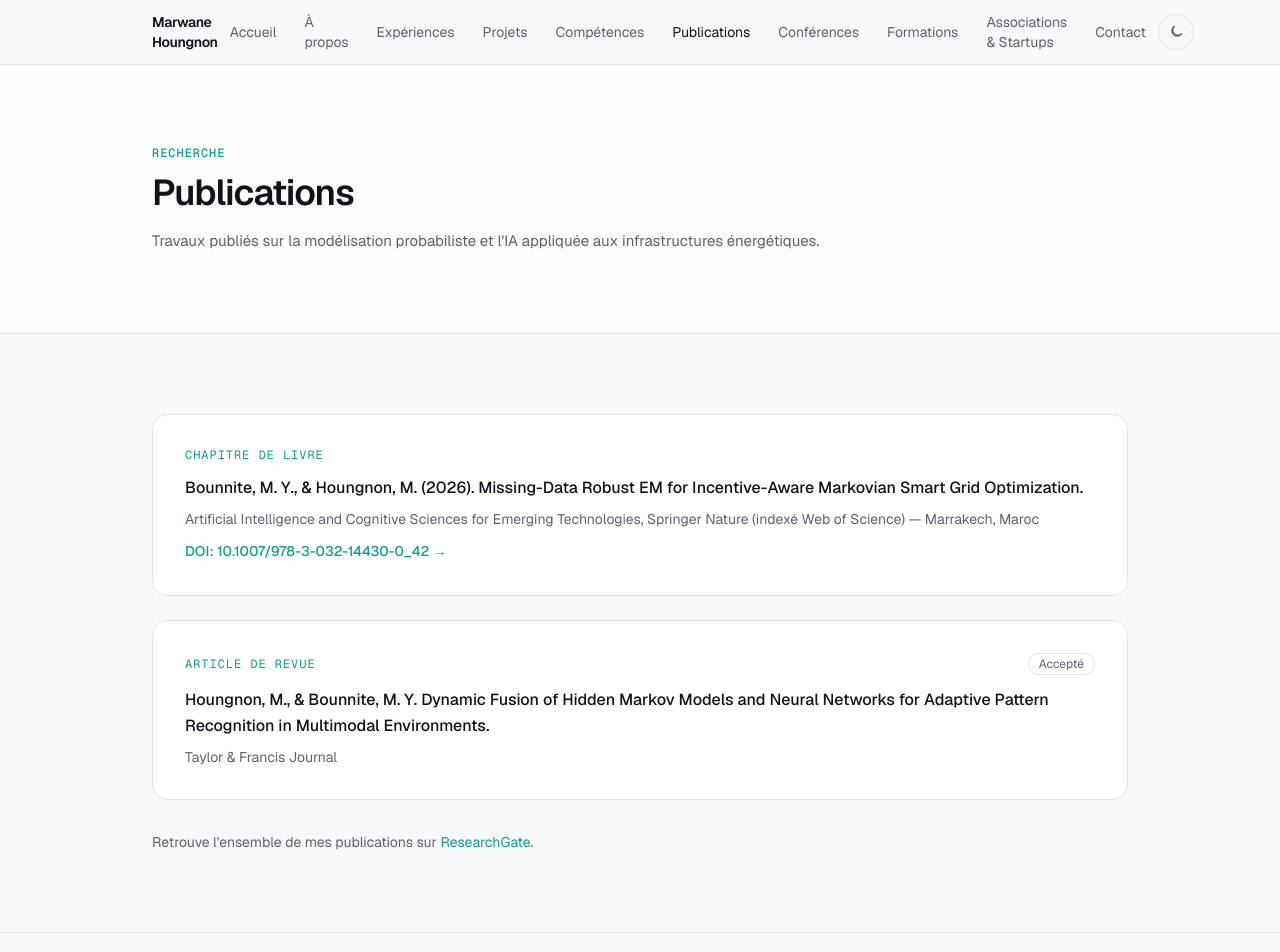
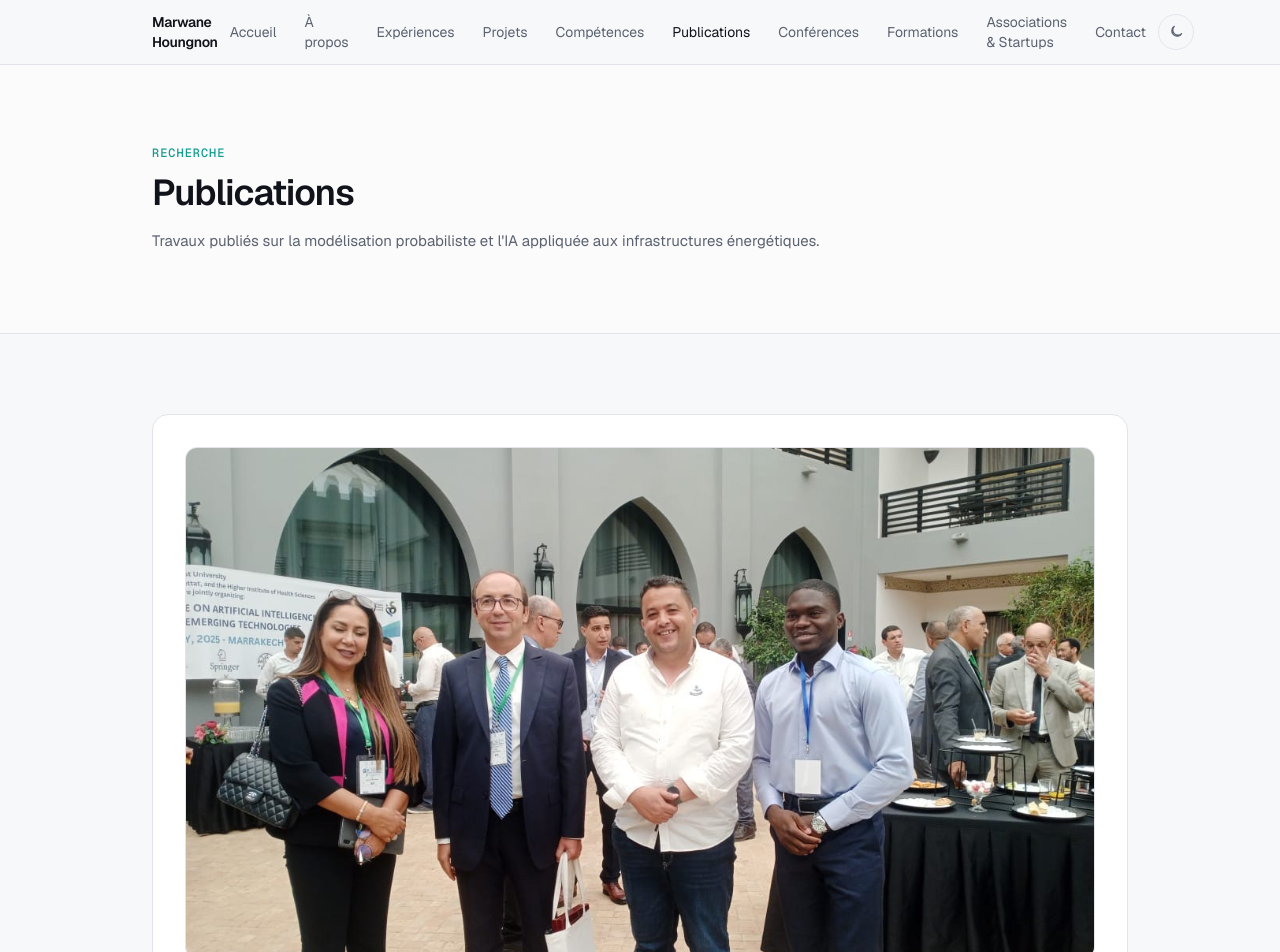
Before and after one commit to Thekidmaroi/MY-PORTOFOLIO, a Next.js app: page /publications in a window 1280 px wide. Shown: the top 952 px of the page. Built offline with nearby package versions, Linux system fonts and the light colour scheme.

Commit message:
Show cover photo on publications with a photo
Added MediaSlot component to display publication photos.

```diff
--- a/src/app/publications/page.tsx
+++ b/src/app/publications/page.tsx
@@ -2,6 +2,7 @@ import type { Metadata } from "next";
 import { PageHeader } from "@/components/page-header";
 import { Section } from "@/components/section";
 import { Card } from "@/components/card";
+import { MediaSlot } from "@/components/media-slot";
 import { publications, profile } from "@/lib/data";
 
 export const metadata: Metadata = { title: "Publications" };
@@ -19,6 +20,14 @@ export default function PublicationsPage() {
         <div className="space-y-6">
           {publications.map((pub) => (
             <Card key={pub.citation}>
+              {pub.photo && (
+                <MediaSlot
+                  src={pub.photo}
+                  alt={`Photo — ${pub.venue}`}
+                  variant="cover"
+                  className="mb-5 aspect-video w-full"
+                />
+              )}
               <div className="flex flex-wrap items-center justify-between gap-2">
                 <p className="mono-label text-xs text-accent">{pub.type}</p>
                 {pub.status && (
```
